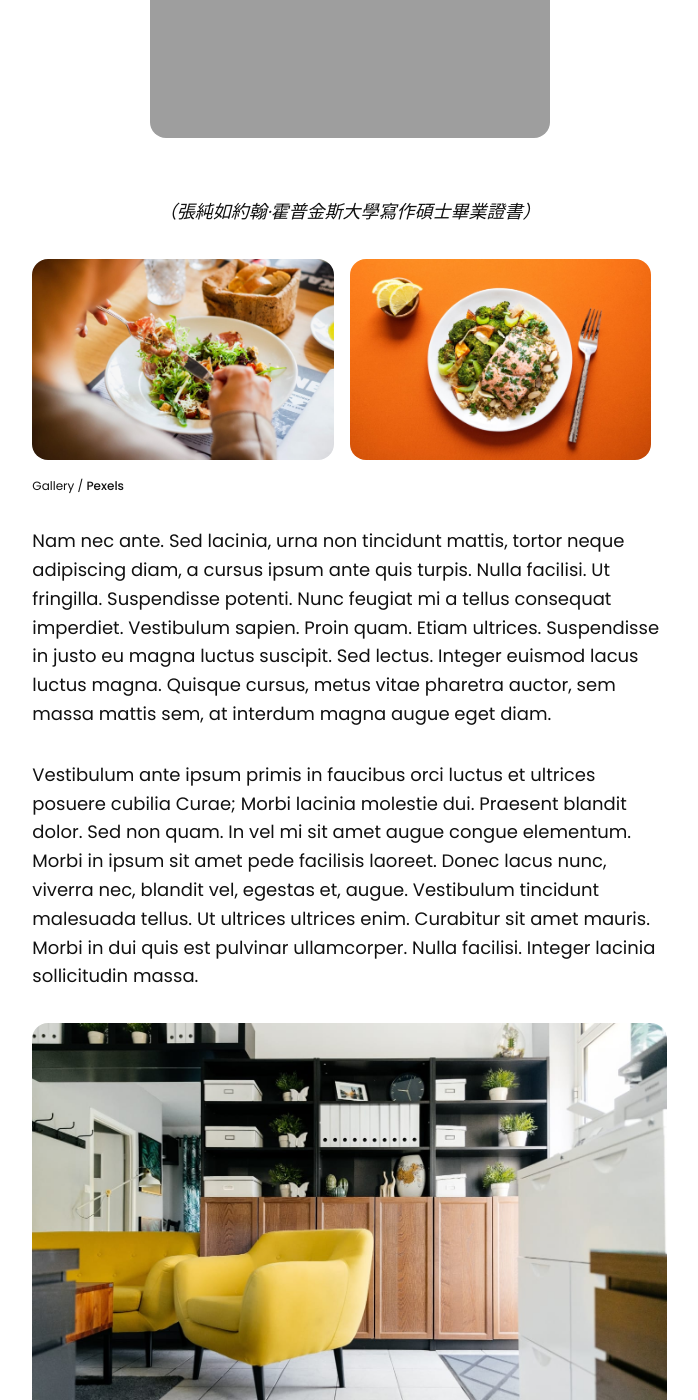
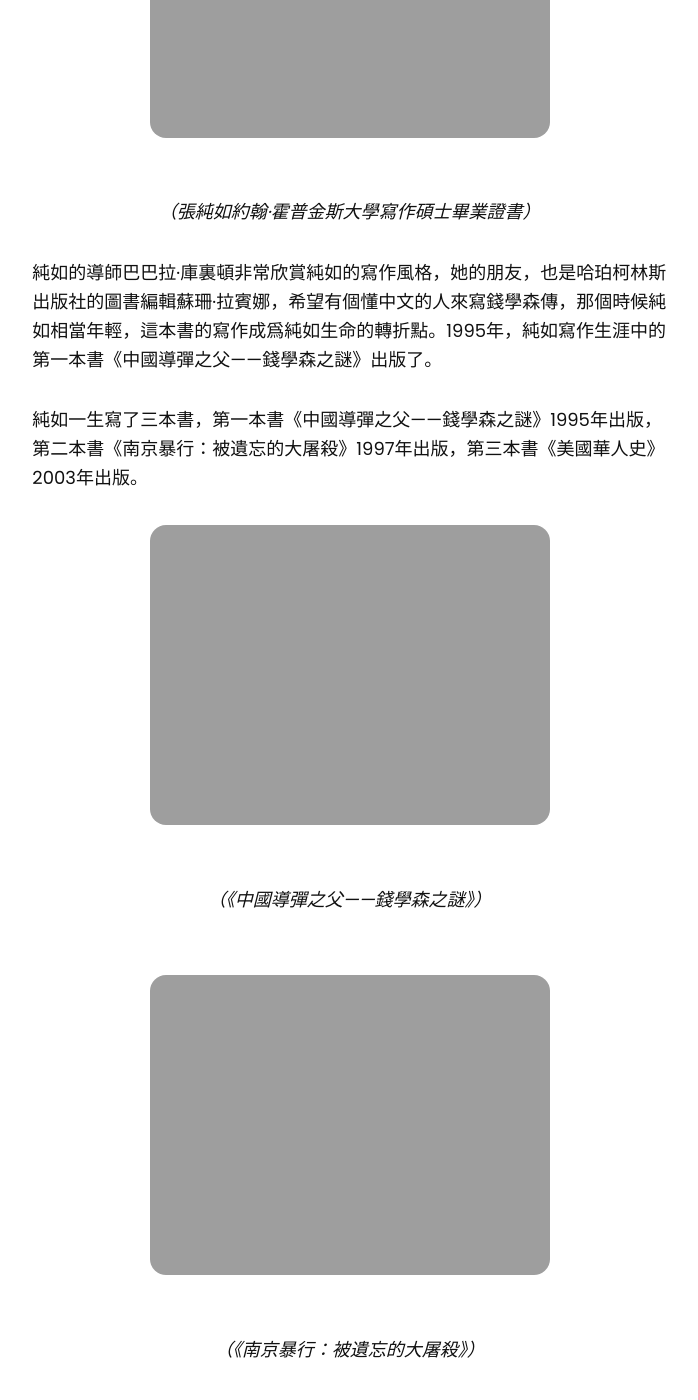
Before and after one commit to thatirischang/thatirischang.github.io, a Jekyll site: the page built from _posts/2020-12-18-how-to-accurately-measure-your-success-as-a-person.md, in a window 1280 px wide and 1400 px high, scrolled down 2285 px. Shown: the whole window, without its empty margins (457-1155 px from the left). Built offline with Jekyll 4.4.1, drawn with Linux system fonts in a browser that asks for light colours; some of the changed text lies outside the part shown.

Commit message:
Update 2020-12-18-how-to-accurately-measure-your-success-as-a-person.md

```diff
--- a/_posts/2020-12-18-how-to-accurately-measure-your-success-as-a-person.md
+++ b/_posts/2020-12-18-how-to-accurately-measure-your-success-as-a-person.md
@@ -22,6 +22,28 @@ featured: true
 <center><img src="https://thatirischang.github.io/images/100.jpg" title="test"></center>
 <br>
  <em><center>（張純如約翰·霍普金斯大學寫作碩士畢業證書）</center> <em>
+
+純如的導師巴巴拉·庫裏頓非常欣賞純如的寫作風格，她的朋友，也是哈珀柯林斯出版社的圖書編輯蘇珊·拉賓娜，希望有個懂中文的人來寫錢學森傳，那個時候純如相當年輕，這本書的寫作成爲純如生命的轉折點。1995年，純如寫作生涯中的第一本書《中國導彈之父——錢學森之謎》出版了。
+
+純如一生寫了三本書，第一本書《中國導彈之父——錢學森之謎》1995年出版，第二本書《南京暴行：被遺忘的大屠殺》1997年出版，第三本書《美國華人史》2003年出版。
+
+<center><img src="https://thatirischang.github.io/images/129.jpg" title="test"></center>
+<br>
+ <em><center>（《中國導彈之父——錢學森之謎》）</center> <em>
+<br>
+<center><img src="https://thatirischang.github.io/images/128.jpg" title="test"></center>
+<br>
+ <em><center>（《南京暴行：被遺忘的大屠殺》）</center> <em>
+<br>
+<center><img src="https://thatirischang.github.io/images/130.jpg" title="test"></center>
+<br>
+ <em><center>（《美國華人史》）</center> <em>
+<br>
+
+我剛才非常簡單的介紹純如的生平，如果有讀者想深入瞭解純如，可以閱讀張盈盈女士撰寫的《張純如，無法忘卻歷史的女子》一書。這是一本張媽媽對女兒的回憶錄，也是一本張純如的生平傳記，其中詳細描述了張純如的一生。
+
+<center><img src="https://thatirischang.github.io/images/131.jpg" title="test"></center>
+<br>
 
 
 <div class="gallery-box">
```
